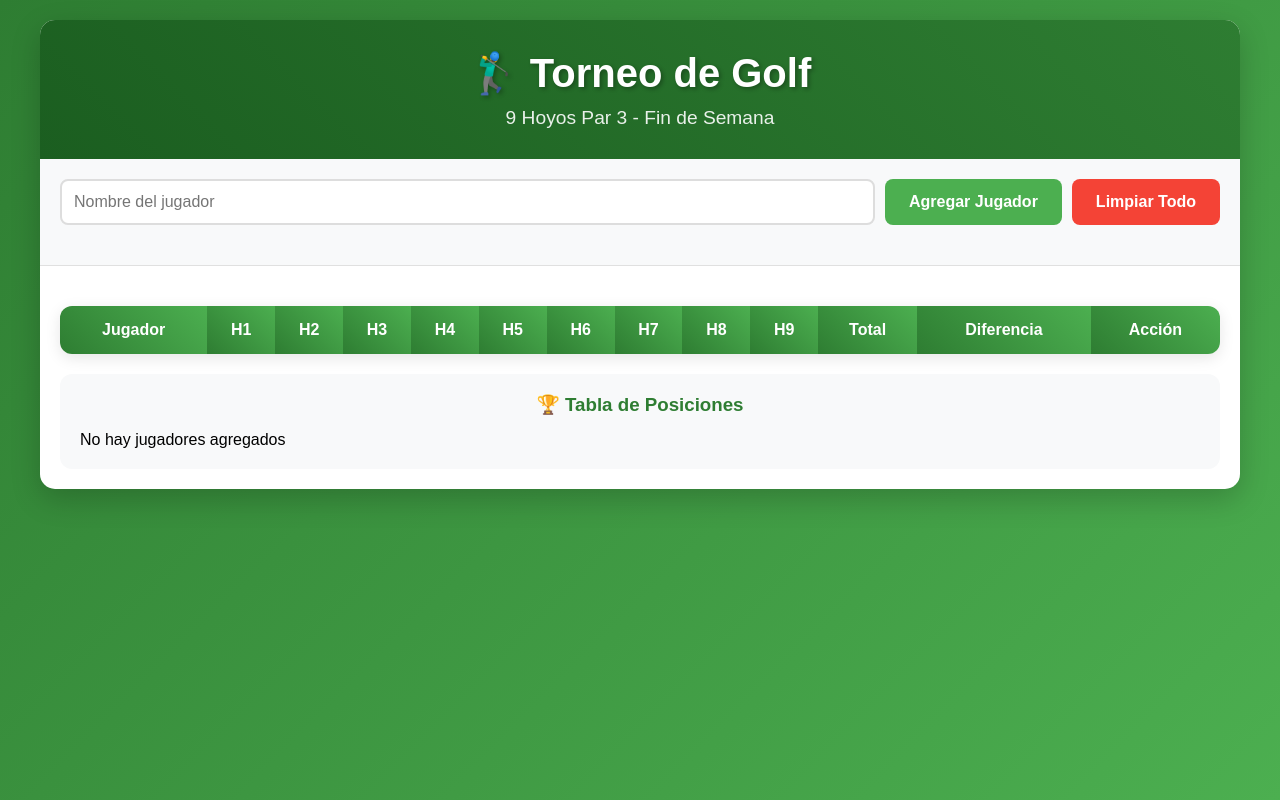
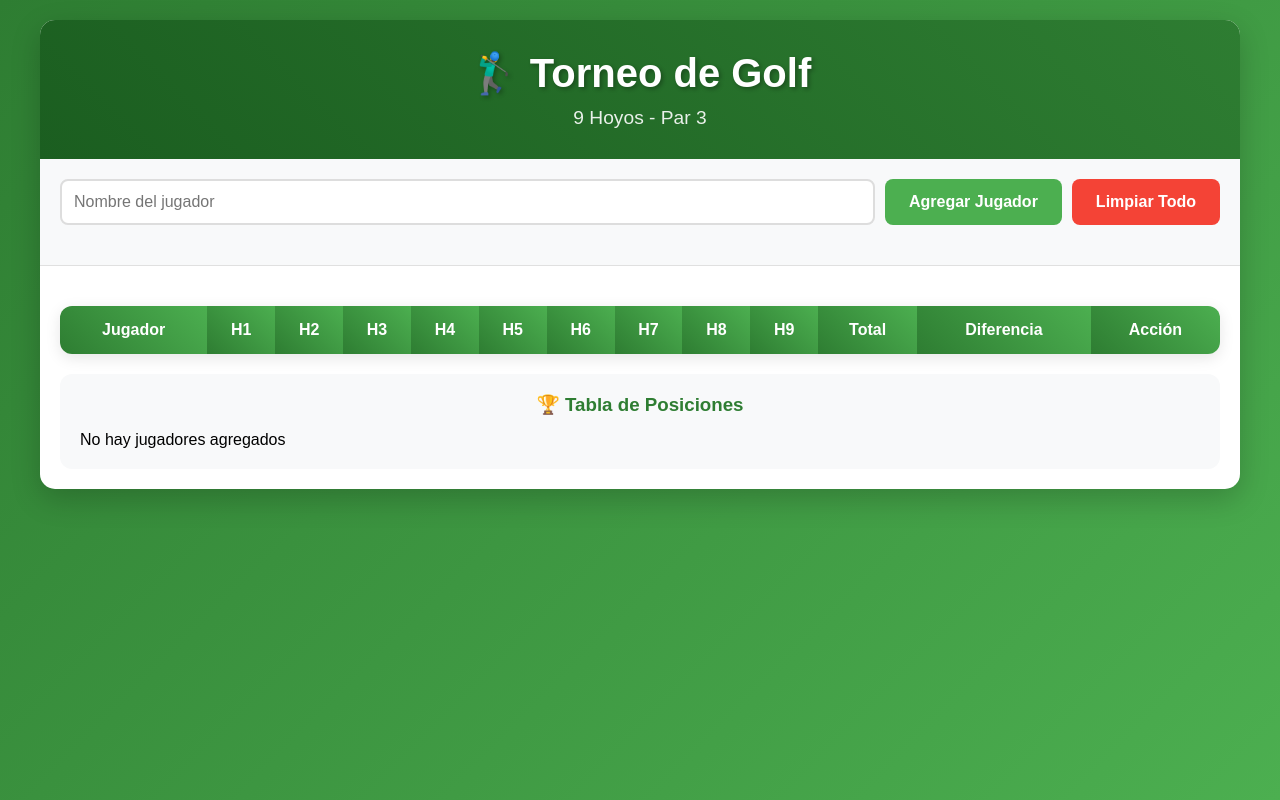
Before and after one commit to ivoo1/golf-scoreboard, a plain HTML site: page index.html in a window 1280 px wide. Drawn offline with Linux system fonts and the light colour scheme.

Commit message:
Update index.html

```diff
--- a/index.html
+++ b/index.html
@@ -259,7 +259,7 @@
     <div class="container">
         <div class="header">
             <h1>🏌️‍♂️ Torneo de Golf</h1>
-            <p>9 Hoyos Par 3 - Fin de Semana</p>
+            <p>9 Hoyos - Par 3</p>
         </div>
 
         <div class="controls">
```
